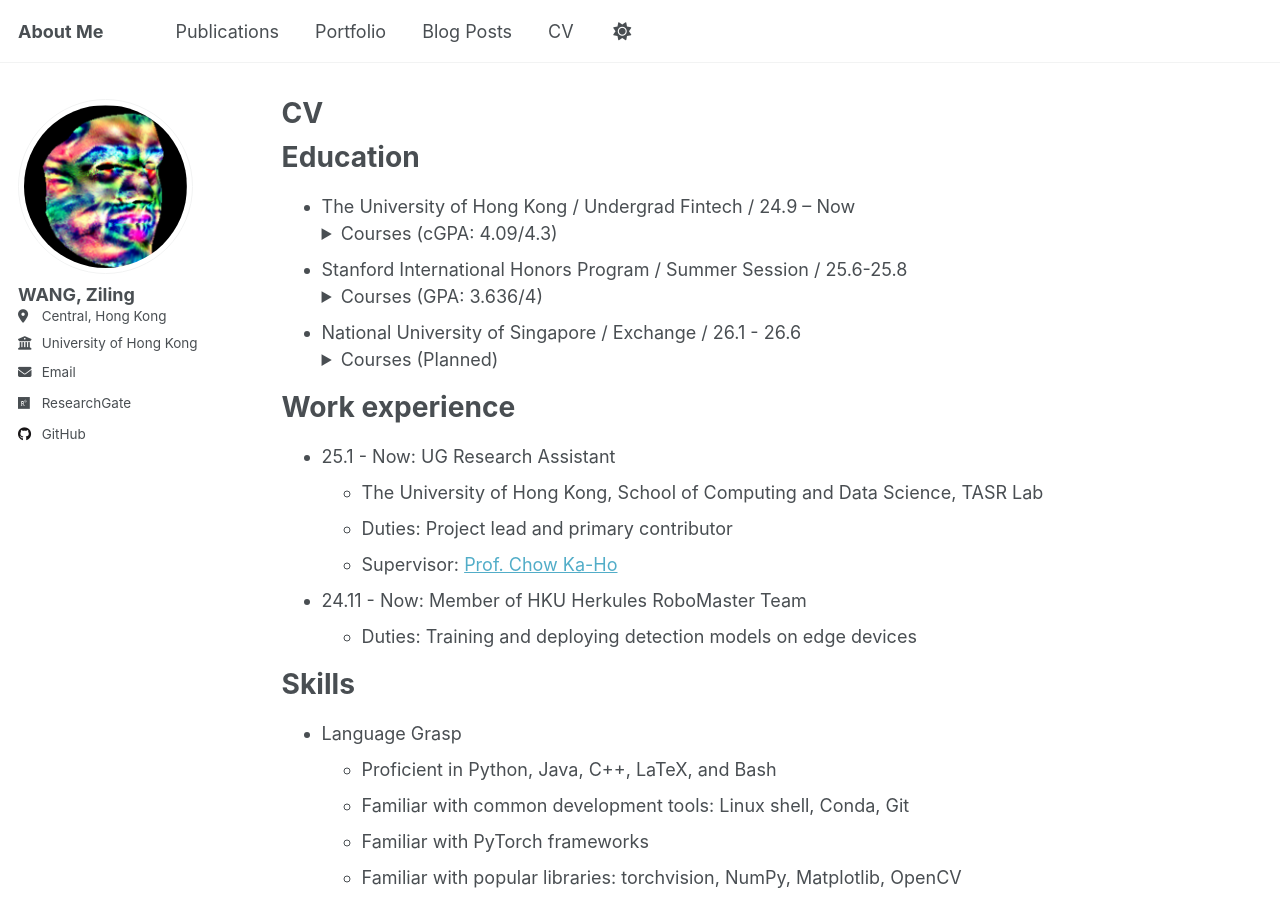
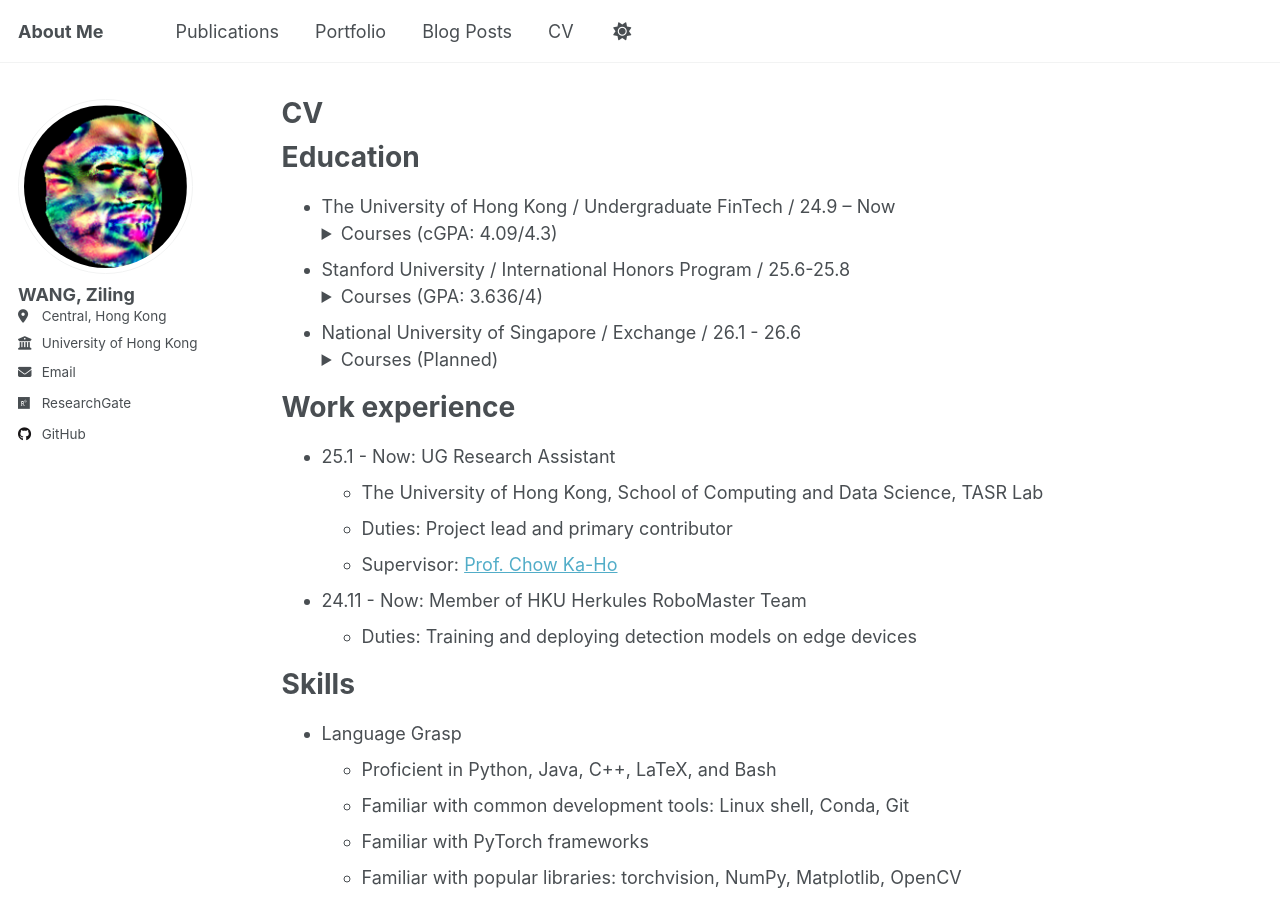
Before and after one commit to Michael-wzl/Michael-wzl.github.io, a Jekyll site: the page built from _pages/cv.md, in a window 1280 px wide and 900 px high. Built offline with Jekyll 4.4.1, drawn with Linux system fonts in a browser that asks for light colours; a script that is not in the unit is left out.

Commit message:
revised cv wording

```diff
--- a/_pages/cv.md
+++ b/_pages/cv.md
@@ -11,25 +11,25 @@ redirect_from:
 
 Education
 ======
-* The University of Hong Kong / Undergrad Fintech / 24.9 – Now
+* The University of Hong Kong / Undergraduate FinTech / 24.9 – Now
   <details class="fold">
     <summary>Courses (cGPA: 4.09/4.3)</summary>
         MATH1013: University Mathematics II (Calculus) [Grade: A] <br>
         MATH1853: Linear Algebra, Probability and Statistics [Grade: A] <br>
-        COMP2121: Discrete Mathematics [On-going]<br>
-        COMP2119: Introduction to Data Structures and Algorithms [On-going] <br>
+        COMP2121: Discrete Mathematics [Ongoing]<br>
+        COMP2119: Introduction to Data Structures and Algorithms [Ongoing] <br>
         ENGG1330: Computer Programming I (Python) [Grade: A+] <br>
         FITE2000: Foundations of FinTech Programming (Java) [Grade: A+] <br>
-        COMP2113: Programming Technologies (C++) [On-going] <br>
+        COMP2113: Programming Technologies (C++) [Ongoing] <br>
         STAT1016: Data Science 101 [Grade: A] <br>
         FITE1010: Introduction to Financial Technologies [Grade: A+] <br>
-        FITE3010: Big Data and Data Mining [On-going] <br>
+        FITE3010: Big Data and Data Mining [Ongoing] <br>
         ECON1210: Introductory Microeconomics [A+] <br>
         ACCT1101: Introduction to Financial Accounting [A+] <br>
-        FINA1310: Corporate Finance [On-going] <br>
+        FINA1310: Corporate Finance [Ongoing] <br>
         BASC9001: Approaching Interdisciplinarity: Knowledge Beyond Disciplines [B+] <br>
   </details>
-* Stanford International Honors Program / Summer Session / 25.6-25.8
+* Stanford University / International Honors Program / 25.6-25.8
   <details class="fold">
     <summary>Courses (GPA: 3.636/4)</summary>
         EE364a: Convex Optimization I [Grade: A] <br>
```
